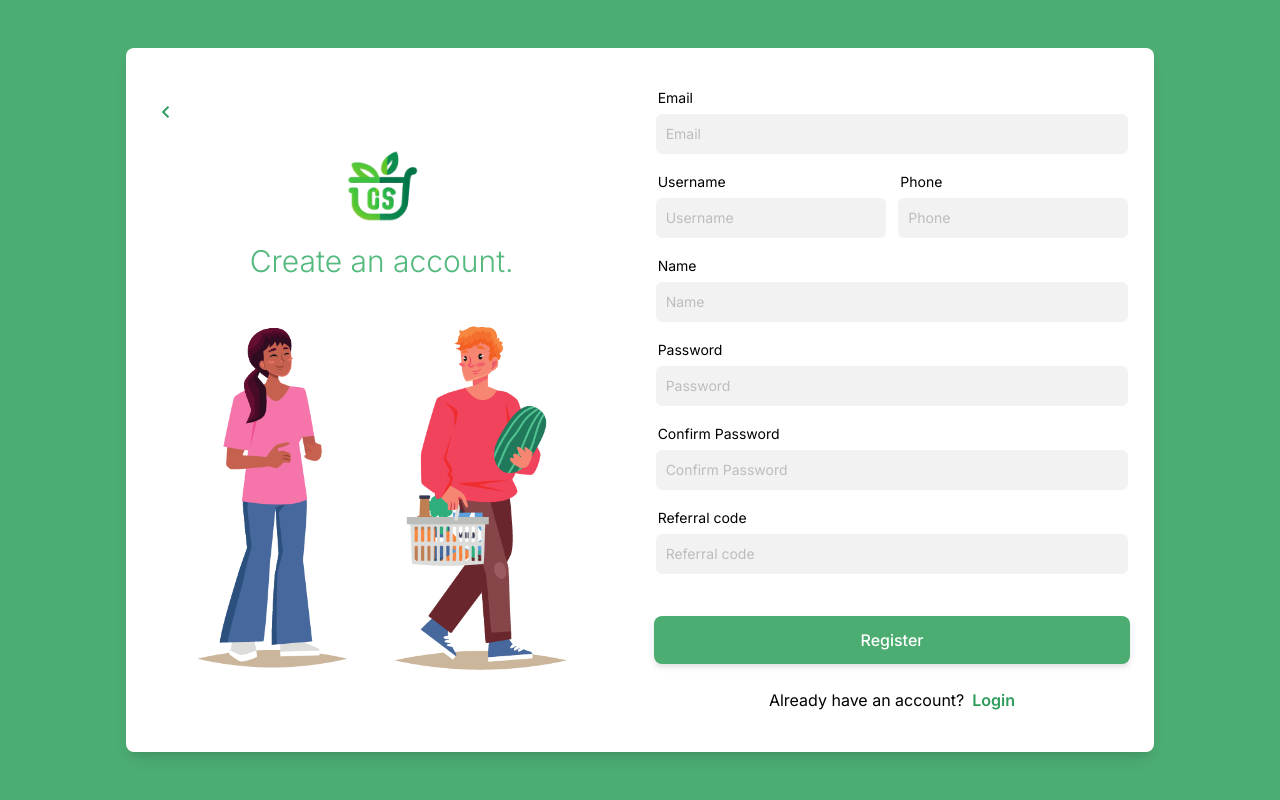
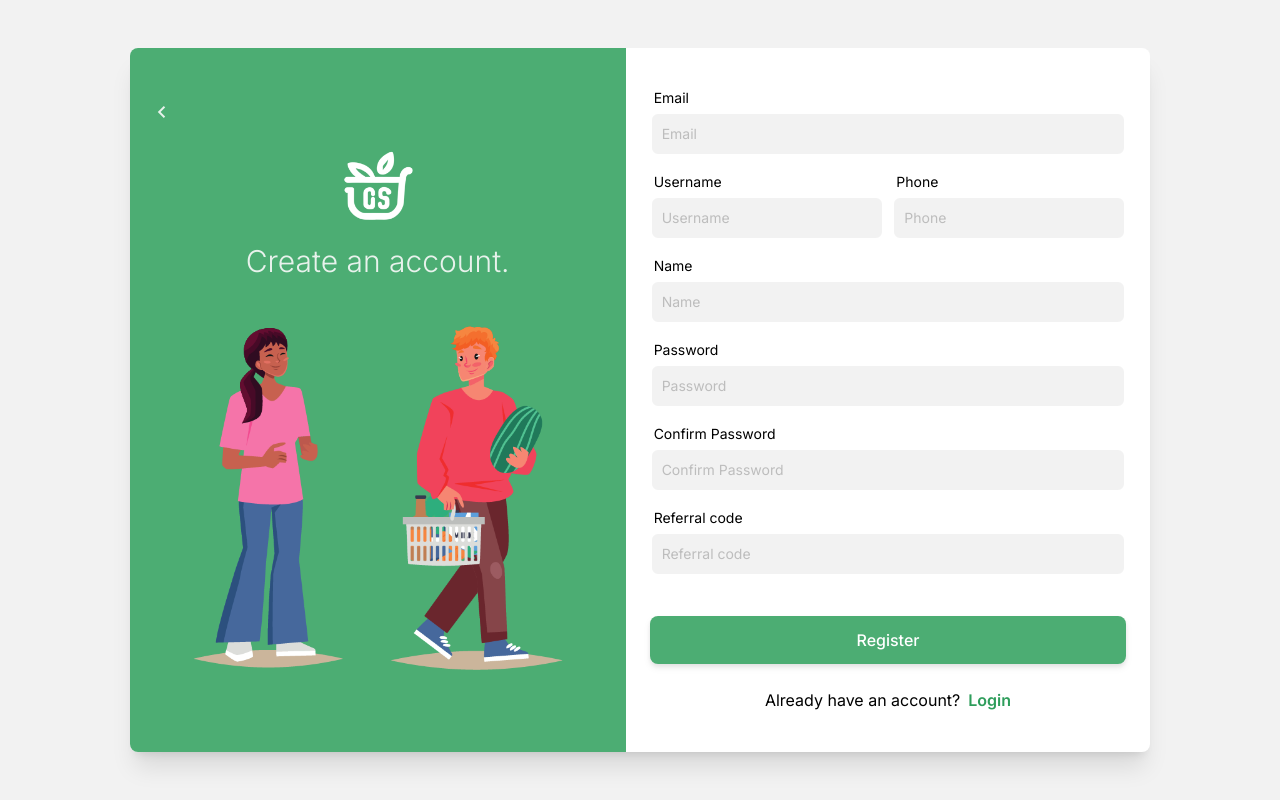
Before and after one commit to purwadhikafullstack/JCWDOL0901, a React (Create React App) app in the folder projects/client/: page /register in a window 1280 px wide. Built offline with nearby package versions, Linux system fonts and the light colour scheme.

Commit message:
color theme match

```diff
--- a/projects/client/src/pages/Register/RegisterDesktop.jsx
+++ b/projects/client/src/pages/Register/RegisterDesktop.jsx
@@ -7,7 +7,7 @@ import RegisterIllustration from "../../components/Register/RegisterIllustration
 const DesktopIllustration = () => {
 	return (
 		<div className="my-auto mx-12 mt-2 shrink">
-			<div className="mb-4 text-green-200 text-3xl font-light">
+			<div className="mb-4 text-green-100 text-3xl font-light">
 				Create an account.
 			</div>
 			<RegisterIllustration className="w-[400px] pb-12" />
@@ -17,11 +17,11 @@ const DesktopIllustration = () => {
 
 const RegisterDesktop = () => {
 	return (
-		<div className="flex flex-col mx-auto my-auto min-w-[480px] min-h-screen bg-green-300">
-			<div className="flex flex-row min-w-fit justify-around mx-auto my-auto rounded-lg shadow-lg bg-white">
-				<div className="flex flex-col shrink content-center pt-8 ml-2">
-					<BackButton url="/" color="text-green-400" />
-					<CompanyLogo color="true" className="mb-2 w-1/6 cursor-pointer mx-auto shrink"/>
+		<div className="flex flex-col mx-auto my-auto min-w-[480px] min-h-screen bg-black[.05]">
+			<div className="flex flex-row min-w-fit justify-around mx-auto my-auto rounded-lg shadow-xl bg-white">
+				<div className="flex flex-col shrink content-center pt-8 bg-green-300 rounded-l-lg">
+					<BackButton url="/" color="text-green-100" />
+					<CompanyLogo color={false} className="mb-2 w-1/6 cursor-pointer mx-auto shrink"/>
 					<DesktopIllustration />
 				</div>
 				<div className="flex flex-col items-center shrink-0">
```
